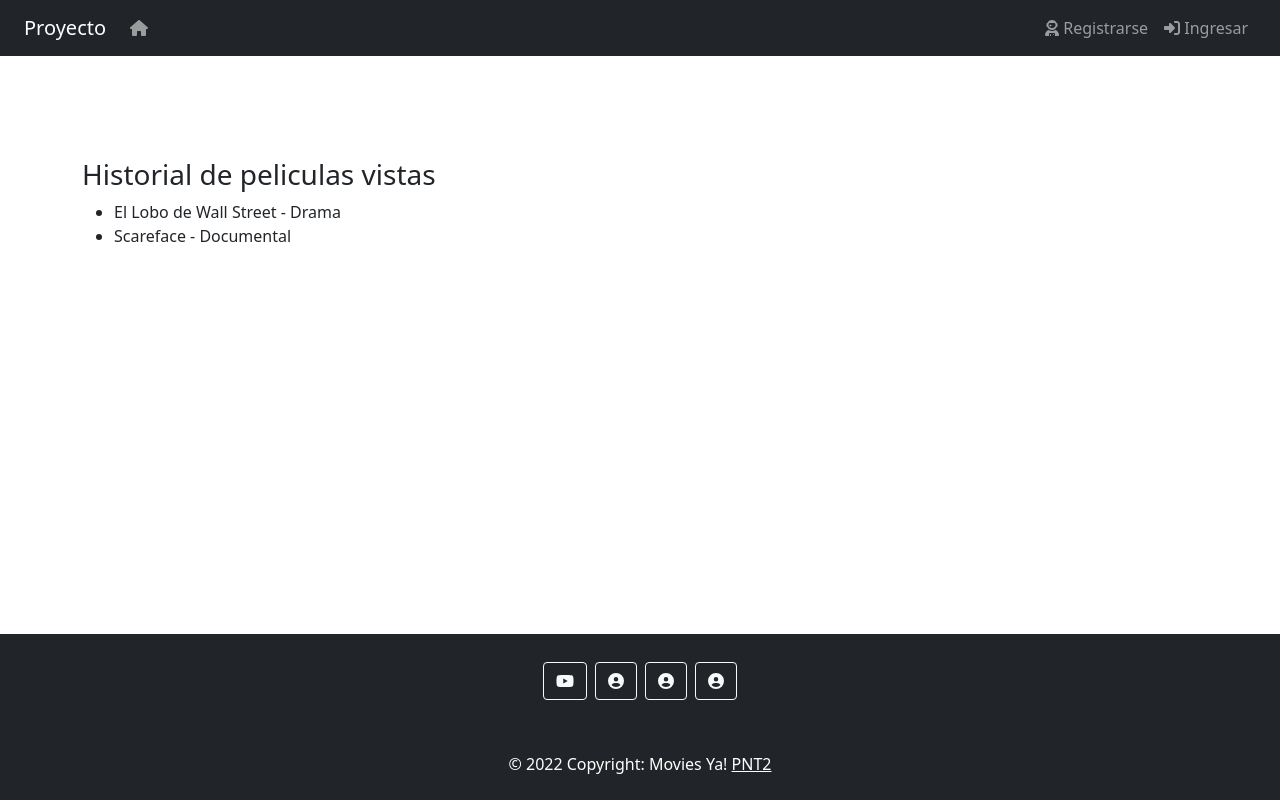
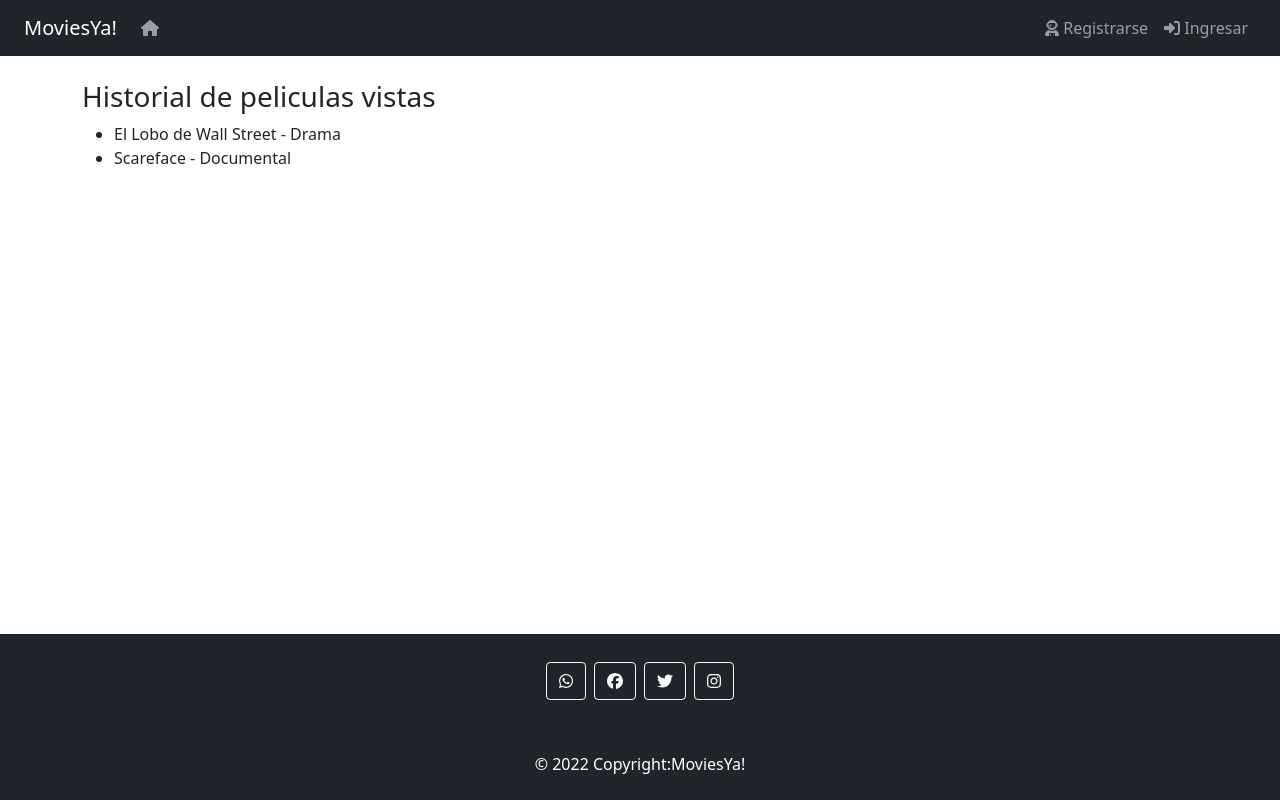
Before and after one commit to silibestref/TP_PNT2, a Vue app: page /#/historial in a window 1280 px wide. Built offline with nearby package versions, Linux system fonts and the light colour scheme.

Commit message:
Actualizacion

```diff
--- a/src/App.vue
+++ b/src/App.vue
@@ -6,30 +6,27 @@
 
 <div id="app">
 
-  <Cabecera/>
+  <Header autor="MoviesYa!"/>
 
-  <div class="container contenedor">
+  <div class="container">
     <router-view></router-view>
   </div>
 
- <Pie autor="Movies Ya!"/>
+ <Footer autor="MoviesYa!"/>
 
 </div>
 </template>
 
 <script>
-import Pie from './components/pie.vue'
-import Cabecera from './components/cabecera.vue'
+import Header from './components/Header.vue'
+import Footer from './components/Footer.vue'
 export default {
   components: {
-        Pie, Cabecera
+        Footer, Header
     },
 }
 </script>
 
 <style>
  @import "./assets/base.css";
-.contenedor {
-  margin: 8%;
-}
 </style>
--- /dev/null
+++ b/src/components/Footer.vue
@@ -0,0 +1,25 @@
+<template>
+  <footer class="bg-dark text-center text-white">
+    <div class="container p-4 pb-0">
+      <section class="mb-4">
+        <a class="btn btn-outline-light btn-floating m-1" role="button"><font-awesome-icon :icon="['fab', 'whatsapp']"/></a>
+        <a class="btn btn-outline-light btn-floating m-1" role="button"><font-awesome-icon :icon="['fab', 'facebook']"/></a>
+        <a class="btn btn-outline-light btn-floating m-1" role="button"><font-awesome-icon :icon="['fab', 'twitter']"/></a>
+        <a class="btn btn-outline-light btn-floating m-1" role="button"><font-awesome-icon :icon="['fab', 'instagram']"/></a>
+      </section>
+    </div>
+    <div class="text-center p-4 div-footer">
+      © 2022 Copyright:{{autor}}
+    </div>
+  </footer>
+</template>
+
+<script>
+export default {
+    props: ['autor']
+}
+</script>
+
+<style>
+
+</style>
--- a/src/components/cabecera.vue
+++ b/src/components/Header.vue
@@ -1,13 +1,13 @@
 <template>
 <nav class="navbar navbar-expand-lg navbar-dark bg-dark mb-4">
-  <a class="navbar-brand ms-4" >Proyecto</a>
+  <a class="navbar-brand ms-4" >{{autor}}</a>
   <button class="navbar-toggler" type="button" data-toggle="collapse" data-target="#navbarText" aria-controls="navbarText" aria-expanded="false" aria-label="Toggle navigation">
     <span class="navbar-toggler-icon"></span>
   </button>
   <div class="collapse navbar-collapse">
     <ul class="navbar-nav mr-auto">
       <li class="nav-item active">
-        <router-link class="nav-link" to="/"><font-awesome-icon icon="home" /> </router-link>
+        <router-link class="nav-link" to="/"><font-awesome-icon icon="home" /></router-link>
       </li>
     </ul>
   </div>
@@ -47,6 +47,6 @@
 <script>
 
 export default {
-
+    props: ['autor']
 }
 </script>
--- a/src/components/Home.vue
+++ b/src/components/Home.vue
@@ -1,14 +1,9 @@
 <template>
   <div>
-    <h3>Home</h3>
-    <br>
-    <h1>Estrenos</h1>
-    <br>
-
-
+    <h3>Estrenos</h3>
     <form class="d-flex">
         <input class="form-control me-2" type="search" placeholder="Search" aria-label="Search">
-        <button class="btn btn-outline-success" @click="buscarTitulo" type="submit">Search</button>
+        <button class="btn btn-outline-success" @click="buscarTitulo" type="submit"><font-awesome-icon icon="search"/></button>
       </form>
 
     <div class="row mt-4">
@@ -28,6 +23,7 @@
 
 <script>
 import axios from "axios";
+const APIKEY = '5044eb20a459c2146512b436bed6753d';
 export default {
   data() {
     return {
--- a/src/components/pie.vue
+++ /dev/null
@@ -1,26 +0,0 @@
-<template>
-  <footer class="bg-dark text-center text-white">
-    <div class="container p-4 pb-0">
-      <section class="mb-4">
-        <a class="btn btn-outline-light btn-floating m-1" href="#!" role="button"><font-awesome-icon icon="fa-brands fa-youtube"/></a>
-        <a class="btn btn-outline-light btn-floating m-1" href="#!" role="button"><font-awesome-icon icon="circle-user"/></a>
-        <a class="btn btn-outline-light btn-floating m-1" href="#!" role="button"><font-awesome-icon icon="circle-user"/></a>
-        <a class="btn btn-outline-light btn-floating m-1" href="#!" role="button"><font-awesome-icon icon="circle-user"/></a>
-      </section>
-    </div>
-    <div class="text-center p-4 div-footer">
-      © 2022 Copyright: {{autor}}
-      <a class="text-white" href="#">PNT2</a>
-    </div>
-  </footer>
-</template>
-
-<script>
-export default {
-    props: ['autor']
-}
-</script>
-
-<style>
-
-</style>
--- a/src/plugins/font-awesome.js
+++ b/src/plugins/font-awesome.js
@@ -1,6 +1,6 @@
 import { library } from "@fortawesome/fontawesome-svg-core";
 import { FontAwesomeIcon } from "@fortawesome/vue-fontawesome";
-import { fas } from '@fortawesome/free-solid-svg-icons';
-import { fab } from '@fortawesome/free-brands-svg-icons';
-library.add(fas,fab);
+import { fas } from '@fortawesome/free-solid-svg-icons'
+import { fab } from "@fortawesome/free-brands-svg-icons";
+library.add(fas, fab);
 export { FontAwesomeIcon };
```
